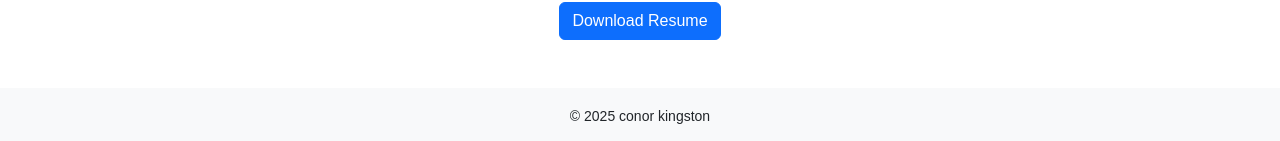
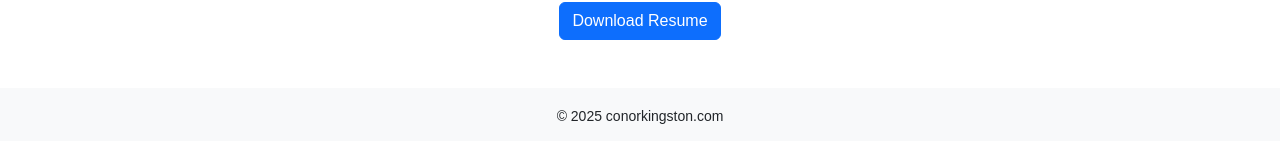
Before and after one commit to conormcneil/conorkingston.com, a Jekyll site: the page built from index.md, in a window 1280 px wide. Shown: the part 1499-1640 px from the top of the page. Built offline with Jekyll 4.4.1, drawn with Linux system fonts in a browser that asks for light colours.

Commit message:
copyright conorkingston.com

```diff
--- a/_includes/footer.html
+++ b/_includes/footer.html
@@ -1,3 +1,3 @@
 <footer class="bg-light text-center py-3">
-  <small>&copy; 2025 conor kingston</small>
+  <small>&copy; 2025 conorkingston.com</small>
 </footer>
```
